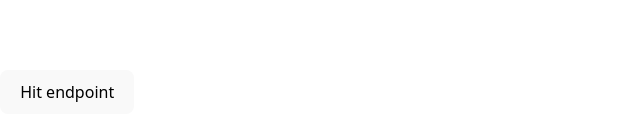
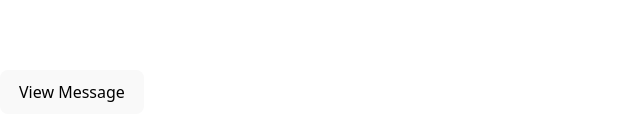
Before and after one commit to LeibGit/CoreTrade, a React (Vite) app in the folder client/: page / in a window 1280 px wide. Shown: the part 308-448 px from the top of the page, without its empty margins (0-640 px from the left). Built offline with nearby package versions, Linux system fonts and the light colour scheme.

Commit message:
update frontend

```diff
--- a/client/src/pages/chart.jsx
+++ b/client/src/pages/chart.jsx
@@ -1,4 +1,4 @@
-import { use, useEffect, useRef, useState } from "react";
+import { useEffect, useRef, useState } from "react";
 import { createChart, CandlestickSeries } from "lightweight-charts";
 import "../styles/chart.css"
 
@@ -36,7 +36,7 @@ export default function Chart() {
   if (!loading && !error) {
     return (
       <div className="styling">
-        <button onClick={fetchData}>Hit endpoint</button>
+        <button onClick={fetchData}>View Message</button>
         {data && (
           <p>{JSON.stringify(data)}</p>
         )}
--- a/client/src/styles/chart.css
+++ b/client/src/styles/chart.css
@@ -1,5 +1,24 @@
+/* chart.css */
+
 .styling {
-    display: flex;
-    justify-content: center;
-    align-items: center;
+  min-height: 100vh;          /* full viewport height */
+  display: flex;
+  flex-direction: column;
+  justify-content: center;    /* vertical center */
+  align-items: center;        /* horizontal center */
+  text-align: center;
+  gap: 1rem;
 }
+
+/* Optional: make the button look cleaner */
+.styling button {
+  padding: 10px 18px;
+  font-size: 16px;
+  cursor: pointer;
+}
+
+/* Optional: constrain the data text */
+.styling p {
+  max-width: 600px;
+  word-break: break-word;
+}
```
